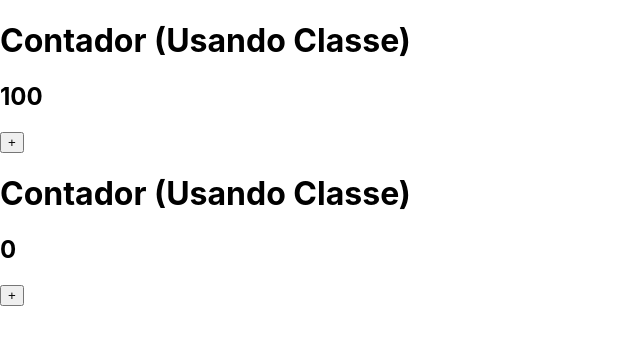
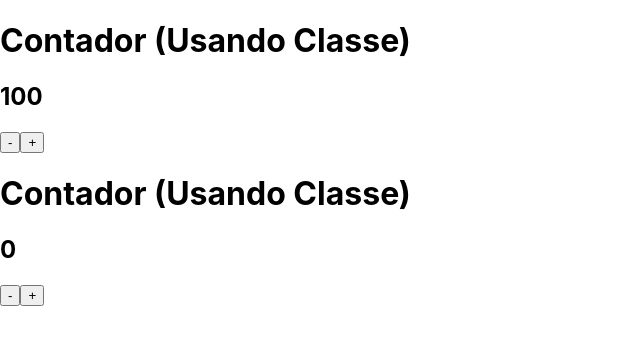
Before and after one commit to David-Pires/lottery-number-reactjs, a Next.js app: page /classe/contadorPage in a window 1280 px wide. Shown: the top 344 px of the page, without its empty margins (0-640 px from the left). Built offline with nearby package versions, Linux system fonts and the light colour scheme.

Commit message:
decrement implemented

```diff
--- a/componentes/Contador.jsx
+++ b/componentes/Contador.jsx
@@ -11,12 +11,20 @@ export default class Contador extends Component {
     });
   }
 
+  dec = () => {
+    this.setState({
+      numero: this.state.numero - 1
+    });
+  }
+
   render() {
     return (
       <div>
         <h1>Contador (Usando Classe)</h1>
         <h2>{this.state.numero}</h2>
+        <button onClick={this.dec}> - </button>
         <button onClick={this.inc}> + </button>
+
       </div>
     );
   }
```
